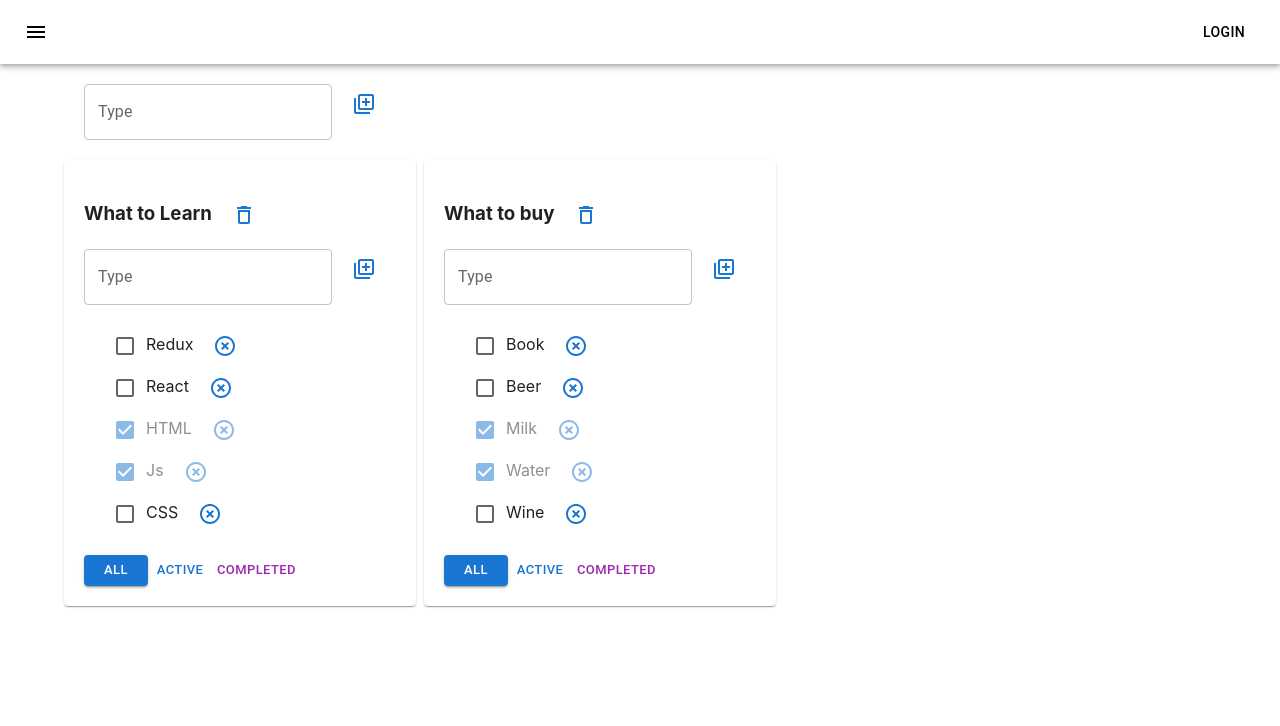
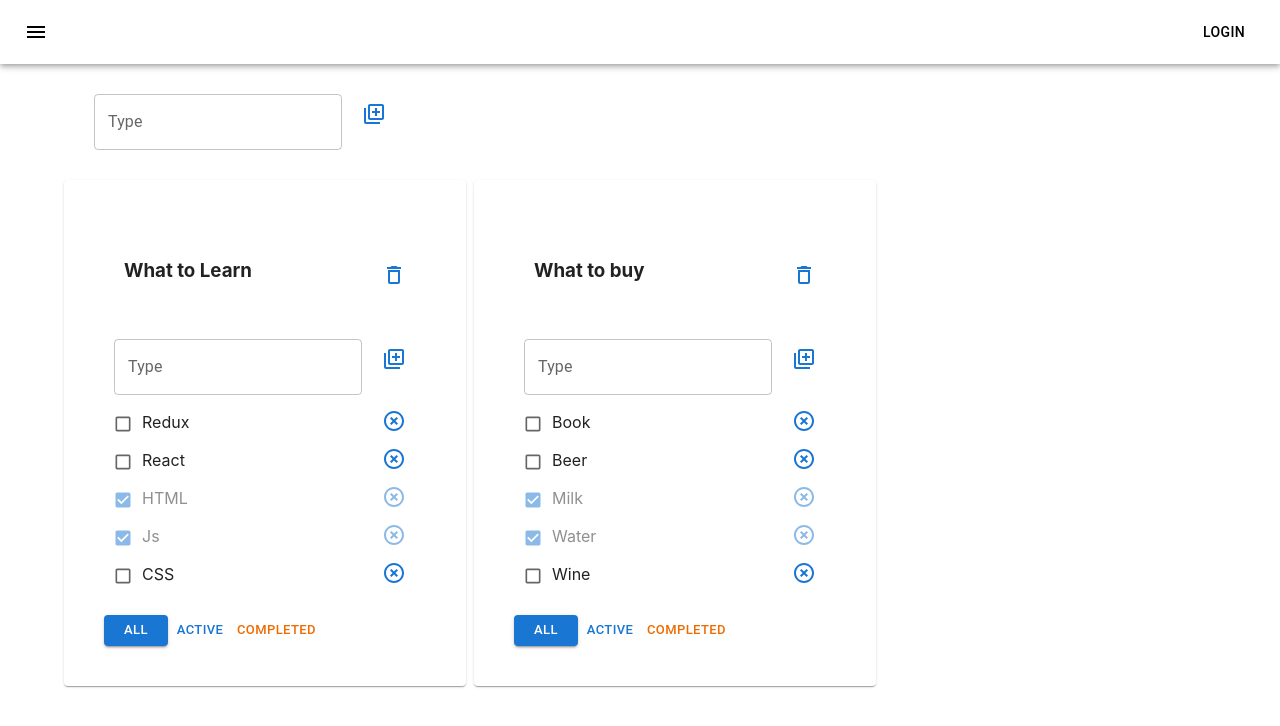
Before and after one commit to AirMous3/toDO, a React (Create React App) app: page / in a window 1280 px wide. Shown: the top 726 px of the page. Built offline with nearby package versions, Linux system fonts and the light colour scheme.

Commit message:
css refactoring

```diff
--- a/src/components/AddItemForm.tsx
+++ b/src/components/AddItemForm.tsx
@@ -33,10 +33,10 @@ export const AddItemForm = (props: PropsType) => {
         }
     }
 
-    return (<div>
+    return (<div style={{ padding: "10px" }}>
         <TextField helperText={error} value={title} label={"Type"} onChange={onChangeHandler} onKeyPress={onKeyPressHandler}
             error={!!error} />
-        <Button size={"large"} variant={"text"} onClick={addTask}>
+        <Button style={{ marginRight: '-10px' }} size={"large"} variant={"text"} onClick={addTask}>
             <LibraryAddOutlined />
         </Button>
     </div>)
--- /dev/null
+++ b/src/components/Todolist.module.css
@@ -0,0 +1,21 @@
+.container {
+    padding: 20px;
+}
+.span {
+    padding: 20px;
+    display: flex;
+    justify-content: space-between;
+}
+.deleteTodolistIcon {
+    margin-right: -20px;
+}
+.tasks {
+    display: flex;
+    justify-content: space-between;
+}
+.isDone {
+    opacity: 0.5;
+}
+.status {
+    margin-top: 20px;
+}
--- a/src/components/Todolist.tsx
+++ b/src/components/Todolist.tsx
@@ -8,6 +8,7 @@ import { AddTask, ChangeTaskStatus, ChangeTaskTitle, RemoveTask, TaskType } from
 import { ChangeTodolistFilter, ChangeTodolistTitle, RemoveTodolist } from "../state/todolists-Reducer";
 import { AddItemForm } from "./AddItemForm";
 import { EditableSpan } from "./EditableSpan";
+import s from './Todolist.module.css';
 
 
 type TodolistPropsType = {
@@ -45,42 +46,51 @@ function Todolist(props: TodolistPropsType) {
 
 
     return (
-        <div>
+        <div className={s.container}>
 
-            <h3><EditableSpan title={props.title} onChangeCallBack={changeTodolistTitle} />
+            <h3 className={s.span} >
+                <div >
+                    <EditableSpan title={props.title} onChangeCallBack={changeTodolistTitle} />
+                </div>
+                <div className={s.deleteTodolistIcon}>
                     <Button size={"small"} onClick={removeTodolist}>
                         <DeleteOutlined />
                     </Button>
+                </div>
             </h3>
             <AddItemForm addItemCallBack={addTask} />
-            <div style={{ padding: "20px" }}>
+            <div >
                 {tasksForTodolist.map((t) => {
-                    const onDeleteHandler = () => dispatch(RemoveTask(t.id, props.todolistId))
+                    const onDeleteHandler = () => dispatch(RemoveTask(t.id, props.todolistId)) // удаление таски
                     const onIsDoneHandler = (e: ChangeEvent<HTMLInputElement>) => {
-                        dispatch(ChangeTaskStatus(t.id, e.currentTarget.checked, props.todolistId))
+                        dispatch(ChangeTaskStatus(t.id, e.currentTarget.checked, props.todolistId))  // смена статуса таски
                     }
                     const onChangeTaskTitle = (newTitle: string) => {
-                        dispatch(ChangeTaskTitle(t.id, newTitle, props.todolistId))
+                        dispatch(ChangeTaskTitle(t.id, newTitle, props.todolistId)) // смена имени таски
                     }
-                    return <div key={t.id} className={t.isDone === true ? "isDone" : ""}>
-                        <Checkbox checked={t.isDone} onChange={onIsDoneHandler} />
+                    return <div className={`${s.tasks} ${t.isDone ? s.isDone : ''}`} key={t.id} >
+
+                        <div >
+                            <Checkbox size={'small'} checked={t.isDone} onChange={onIsDoneHandler} />
 
                             <EditableSpan title={t.title} onChangeCallBack={onChangeTaskTitle} />
-
+                        </div>
+                        <div >
                             <Button size={"small"} onClick={onDeleteHandler}>
                                 <HighlightOffOutlined />
                             </Button>
                         </div>
+                    </div>
                 })}
 
             </div>
-            <div>
+            <div className={s.status}>
                 <Button size={"small"} variant={props.filter === "all" ? "contained" : "text"}
                     onClick={onAllFilter}>All</Button>
                 <Button size={"small"} color={"primary"} variant={props.filter === "active" ? "contained" : "text"}
                     onClick={onActiveFilter}>Active
                 </Button>
-                <Button size={"small"} color={"secondary"} variant={props.filter === "completed" ? "contained" : "text"}
+                <Button size={"small"} color={"warning"} variant={props.filter === "completed" ? "contained" : "text"}
                     onClick={onCompletedFilter}>Completed
                 </Button>
             </div>
```
Lines whose indentation alone changed are shown as unchanged.
